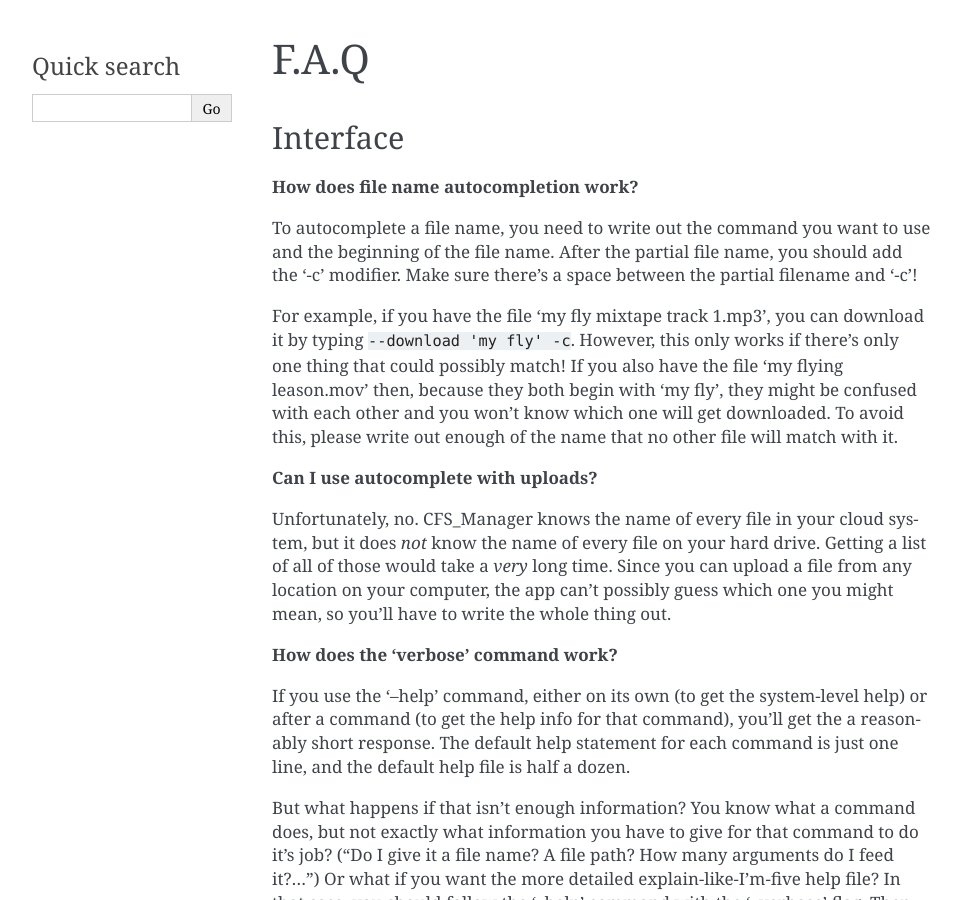
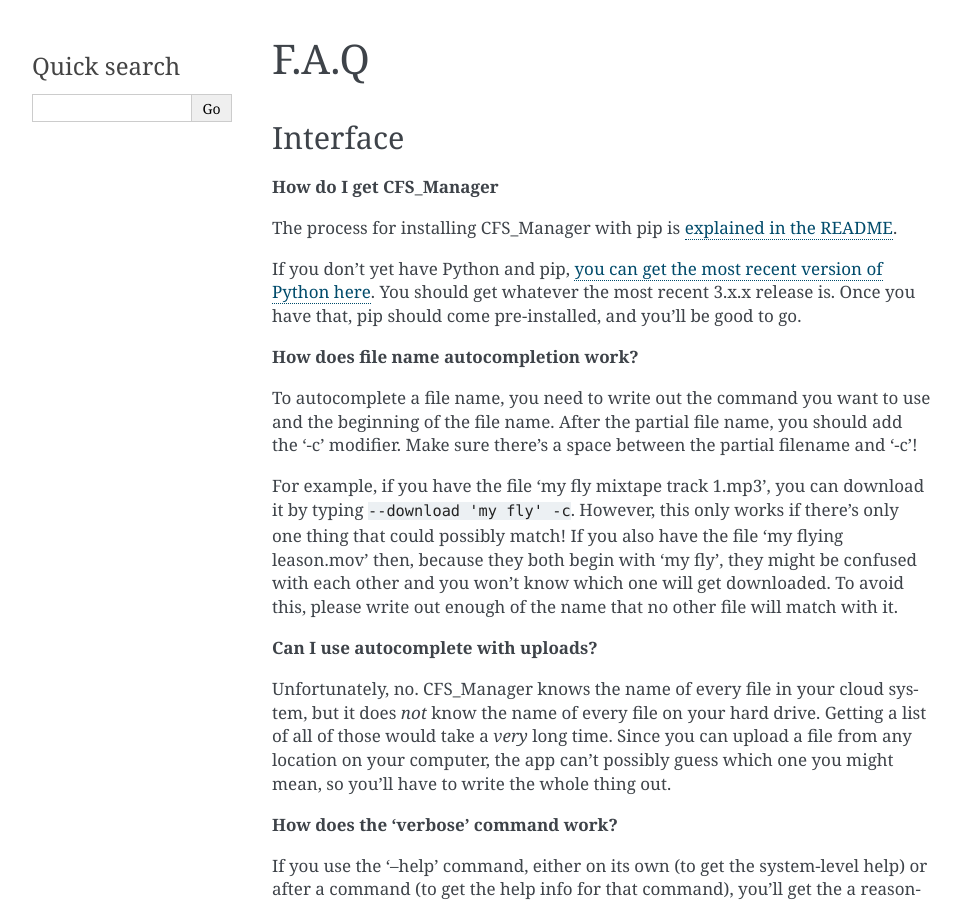
Before and after one commit to alisonstreete/cfs-manager, a Sphinx documentation site: the page built from docs/faq.rst, in a window 1280 px wide and 900 px high. Shown: the whole window, without its empty margins (148-1109 px from the left). Built offline with Sphinx 7.4.7, drawn with Linux system fonts in a browser that asks for light colours; some of the changed text lies outside the part shown.

Commit message:
updated faq

```diff
--- a/docs/faq.rst
+++ b/docs/faq.rst
@@ -4,6 +4,12 @@ F.A.Q
 
 Interface
 =========
+
+**How do I get CFS_Manager**
+
+The process for installing CFS_Manager with pip is `explained in the README <README#installation.html>`_.
+
+If you don't yet have Python and pip, `you can get the most recent version of Python here <https://www.python.org/downloads/>`_. You should get whatever the most recent 3.x.x release is. Once you have that, pip should come pre-installed, and you'll be good to go.
 
 **How does file name autocompletion work?**
 
@@ -59,3 +65,7 @@ Notably, the interface here refers to the command line interface. Anything that
 At the moment, your best bets are either creating an issue on GitHub or emailing Alison directly. Then you can share your ideas, suggest new features, and figure out what sub-problems to work on.
 
 If you want to learn more about the general guidelines around contributions, please read the `Contributor Notes <contributor_notes.html>`_. If you want a problem to tackle *right now*, please check out the `Project Direction <direction.html>`_ page. It has a list of open problems and goals for the project, and if you tackle one of them the project will be forever grateful.
+
+**Is there a standard release schedule?**
+
+Nope! New releases are made when new features, bug fixes, and general improvements have been made and vetted.
```
